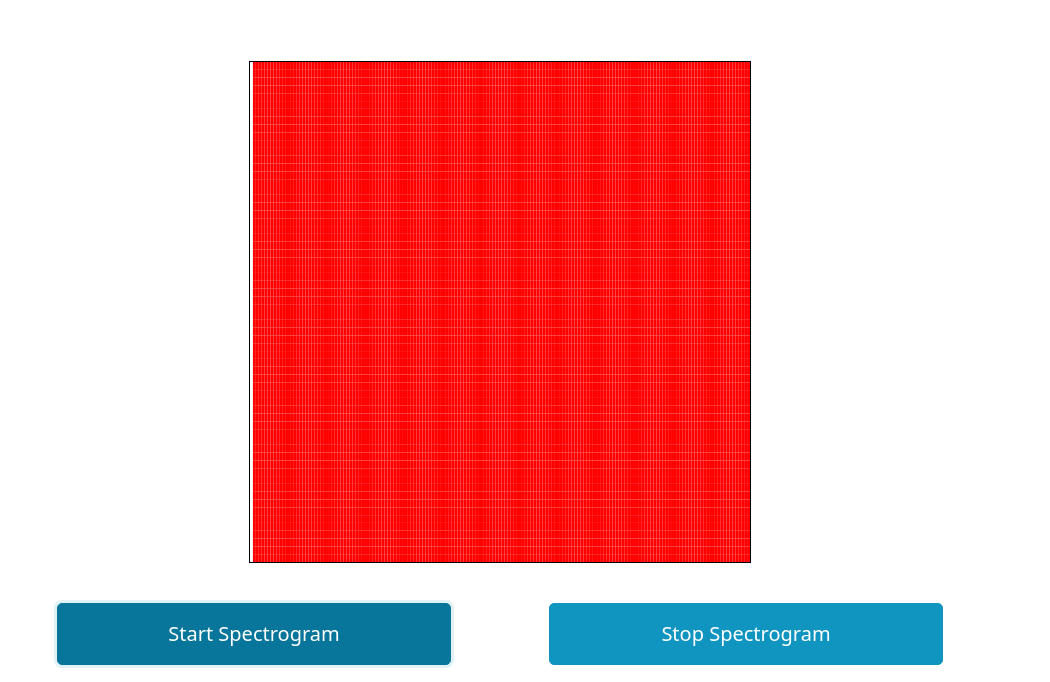
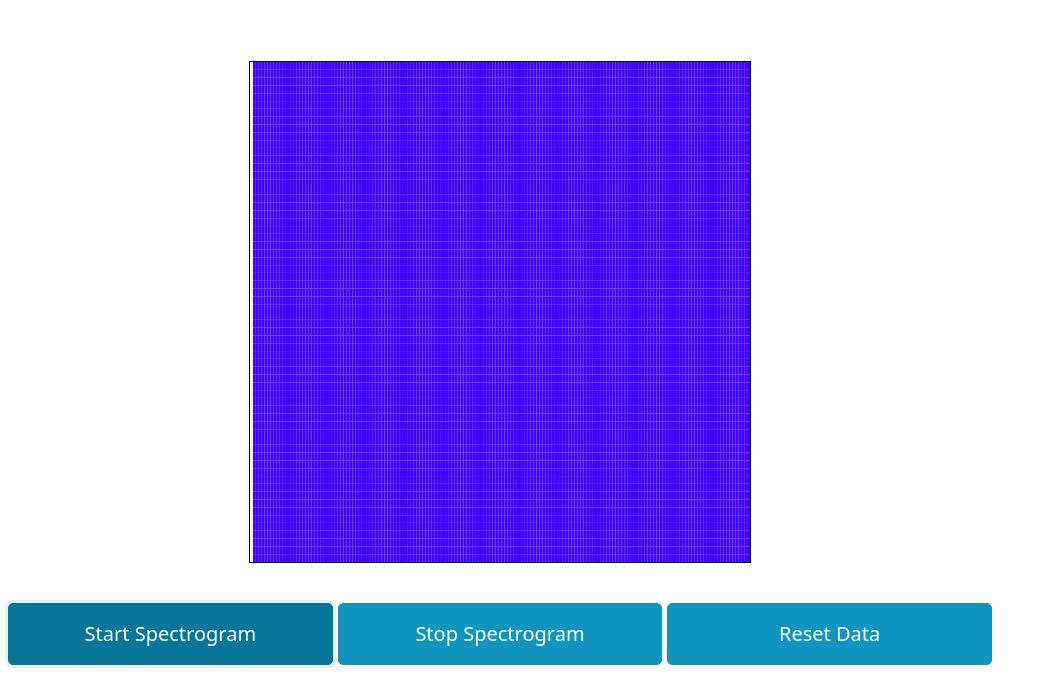
Before and after one commit to robinlake/spectrogram, a website with bundled scripts: page public/index.html in a window 1280 px wide. Both pictures are taken after a click on the button "Start Spectrogram". Shown: the part 79-761 px from the top of the page, without its empty margins (0-1050 px from the left). Built offline with nearby package versions, Linux system fonts and the light colour scheme; no server answers.

Commit message:
reset data

```diff
--- a/public/canvas.js
+++ b/public/canvas.js
@@ -32,20 +32,26 @@ function drawColumns(canvas, timeSeries) {
     canvasContext.clearRect(0, 0, canvas.canvasElement.width, canvas.canvasElement.height);
     const columnWidth = canvas.canvasElement.width / decibelValues.length;
     const binHeight = canvas.canvasElement.height / frequencyBinCount;
+    // const maxActualValue = getMax(timeSeries.decibelValues)
     decibelValues.forEach((decibels, index) => {
+        // drawColumn(canvas, decibels, binHeight, index, columnWidth, maxActualValue)
         drawColumn(canvas, decibels, binHeight, index, columnWidth);
     });
 }
+// function getMax(a: number[][]): number{
+//     return Math.max(...a.map(e => Array.isArray(e) ? getMax(e) : e));
+//   }
+// function drawColumn(canvas: Canvas, decibelValues: number[], binHeight: number, index: number, columnWidth: number, maxActualValue: number) {
 function drawColumn(canvas, decibelValues, binHeight, index, columnWidth) {
     decibelValues.forEach((decibelValue, i) => {
-        canvas.context.fillStyle = `hsl(${decibelValue}, 100%, 50%)`;
+        // console.log(maxActualValue)
+        const h = 255 - decibelValue;
+        canvas.context.fillStyle = `hsl(${h}, 100%, 50%)`;
+        // canvas.context.fillStyle = `rgb(${(decibelValue / maxActualValue) * 255}, 0, 0)`
         const yStart = canvas.canvasElement.height - (binHeight * (i + 1)); // canvas.height corresponds to bottom of the canvas
         canvas.context.fillRect(index * columnWidth, yStart, columnWidth, binHeight);
     });
 }
-// function getLightnessPercent(value: number, maxValue: number): number {
-//     return Math.round((value/maxValue) * 100)
-// }
 // function drawBars(canvas: HTMLCanvasElement, frequencyBinCount: number, decibelValues: Uint8Array, frequencies: number[]) {
 //     const canvasContext = canvas.getContext('2d')
 //     if (canvasContext === null) {
--- a/public/controls.js
+++ b/public/controls.js
@@ -13,6 +13,12 @@ function initializeControls(canvas, timeSeries) {
             if (canvas != null && canvas.animationFrame != null) {
                 canvas.stopAnimating(canvas.animationFrame);
             }
+        });
+    }
+    const resetButton = document.getElementById("resetButton");
+    if (resetButton != null) {
+        resetButton.addEventListener("click", () => {
+            timeSeries.clearDecibelValues(timeSeries);
         });
     }
 }
--- a/public/index.html
+++ b/public/index.html
@@ -18,6 +18,7 @@
             <div class="row">
                 <button id="startButton">Start Spectrogram</button>
                 <button id="stopButton">Stop Spectrogram</button>
+                <button id="resetButton">Reset Data</button>
             </div>
             <h2>Options</h2>
             <label for="volume">Volume</label>
--- a/public/spectrogram.js
+++ b/public/spectrogram.js
@@ -20,6 +20,7 @@ function createSpectralTimeSeries(maxFrequency, maxSampleCount, frequencyBinCoun
         decibelValues,
         maxDecibelValue,
         pushDecibelValues: (decibelValues, analyserNode, maxSampleCount) => pushDecibelValues(decibelValues, analyserNode, maxSampleCount),
+        clearDecibelValues,
     };
     return timeSeries;
 }
@@ -38,6 +39,9 @@ function pushDecibelValues(decibelValues, analyserNode, maxSampleCount) {
         decibelValues.shift();
     }
     return decibelValues;
+}
+function clearDecibelValues(timeSeries) {
+    timeSeries.decibelValues = [];
 }
 const getUserMic = () => {
     return navigator.mediaDevices.getUserMedia({
--- a/src/canvas.ts
+++ b/src/canvas.ts
@@ -51,23 +51,31 @@ function drawColumns(canvas: Canvas,  timeSeries: SpectralTimeSeries) {
     canvasContext.clearRect(0, 0, canvas.canvasElement.width, canvas.canvasElement.height)
     const columnWidth = canvas.canvasElement.width / decibelValues.length;
     const binHeight = canvas.canvasElement.height / frequencyBinCount;
+
+    // const maxActualValue = getMax(timeSeries.decibelValues)
     decibelValues.forEach((decibels, index) => {
+        // drawColumn(canvas, decibels, binHeight, index, columnWidth, maxActualValue)
         drawColumn(canvas, decibels, binHeight, index, columnWidth)
     })
 
 }
 
+// function getMax(a: number[][]): number{
+//     return Math.max(...a.map(e => Array.isArray(e) ? getMax(e) : e));
+//   }
+
+// function drawColumn(canvas: Canvas, decibelValues: number[], binHeight: number, index: number, columnWidth: number, maxActualValue: number) {
 function drawColumn(canvas: Canvas, decibelValues: number[], binHeight: number, index: number, columnWidth: number) {
     decibelValues.forEach((decibelValue, i) => {
-        canvas.context.fillStyle = `hsl(${decibelValue}, 100%, 50%)`
+        // console.log(maxActualValue)
+        const h = 255 - decibelValue;
+        canvas.context.fillStyle = `hsl(${h}, 100%, 50%)`
+        // canvas.context.fillStyle = `rgb(${(decibelValue / maxActualValue) * 255}, 0, 0)`
         const yStart = canvas.canvasElement.height - (binHeight * (i + 1)) // canvas.height corresponds to bottom of the canvas
         canvas.context.fillRect(index * columnWidth, yStart, columnWidth, binHeight)
     })
 }
 
-// function getLightnessPercent(value: number, maxValue: number): number {
-//     return Math.round((value/maxValue) * 100)
-// }
 
 // function drawBars(canvas: HTMLCanvasElement, frequencyBinCount: number, decibelValues: Uint8Array, frequencies: number[]) {
 //     const canvasContext = canvas.getContext('2d')
--- a/src/controls.ts
+++ b/src/controls.ts
@@ -18,6 +18,13 @@ function initializeControls(canvas: Canvas, timeSeries: SpectralTimeSeries) {
             if (canvas != null && canvas.animationFrame != null) {
                 canvas.stopAnimating(canvas.animationFrame);
             }
+        });
+    }
+
+    const resetButton = document.getElementById("resetButton");
+    if (resetButton != null) {
+        resetButton.addEventListener("click", () => {
+            timeSeries.clearDecibelValues(timeSeries);
         });
     }
 }
--- a/src/spectrogram.ts
+++ b/src/spectrogram.ts
@@ -21,6 +21,7 @@ interface SpectralTimeSeries {
     decibelValues: number[][];
     maxDecibelValue: number;
     pushDecibelValues: (decibelValues: number[][], analyserNode: AnalyserNode, maxSampleCount: number) => number[][];
+    clearDecibelValues: (timeSeries: SpectralTimeSeries) => void;
 }
 
 function createSpectralTimeSeries(maxFrequency: number, maxSampleCount: number, frequencyBinCount: number, analyserNode: AnalyserNode): SpectralTimeSeries {
@@ -35,6 +36,7 @@ function createSpectralTimeSeries(maxFrequency: number, maxSampleCount: number,
         decibelValues,
         maxDecibelValue,
         pushDecibelValues: (decibelValues: number[][], analyserNode: AnalyserNode, maxSampleCount: number) => pushDecibelValues(decibelValues, analyserNode, maxSampleCount),
+        clearDecibelValues,
     }
     return timeSeries;
 }
@@ -55,6 +57,10 @@ function pushDecibelValues(decibelValues: number[][], analyserNode: AnalyserNode
         decibelValues.shift();
     }
     return decibelValues;
+}
+
+function clearDecibelValues(timeSeries: SpectralTimeSeries) {
+    timeSeries.decibelValues = [];
 }
 
 const getUserMic = (): Promise<MediaStream> => {
--- a/src/style.scss
+++ b/src/style.scss
@@ -26,7 +26,8 @@ body {
     padding: 1rem;
     .row {
         display: grid;
-        grid-template-columns: 40% 40%;
+        grid-template-columns: repeat(auto-fit, minmax(100px, 1fr));
+        grid-column-gap: 5px;
         justify-content: space-around;
     }
 }
```
Also changed, not shown: public/css/style.css.
